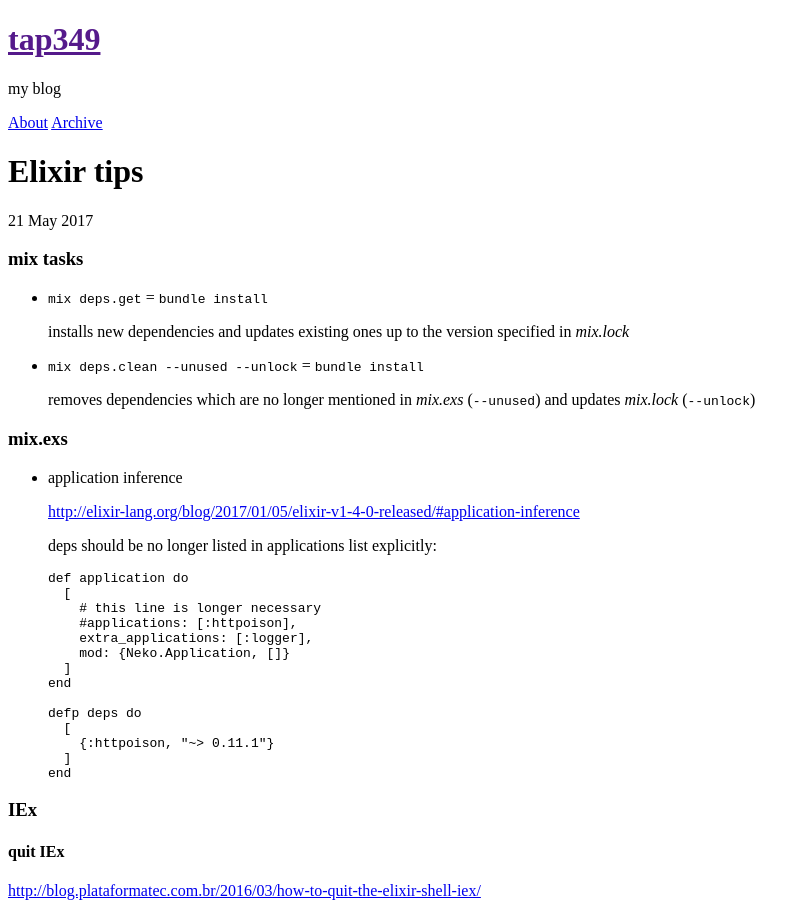
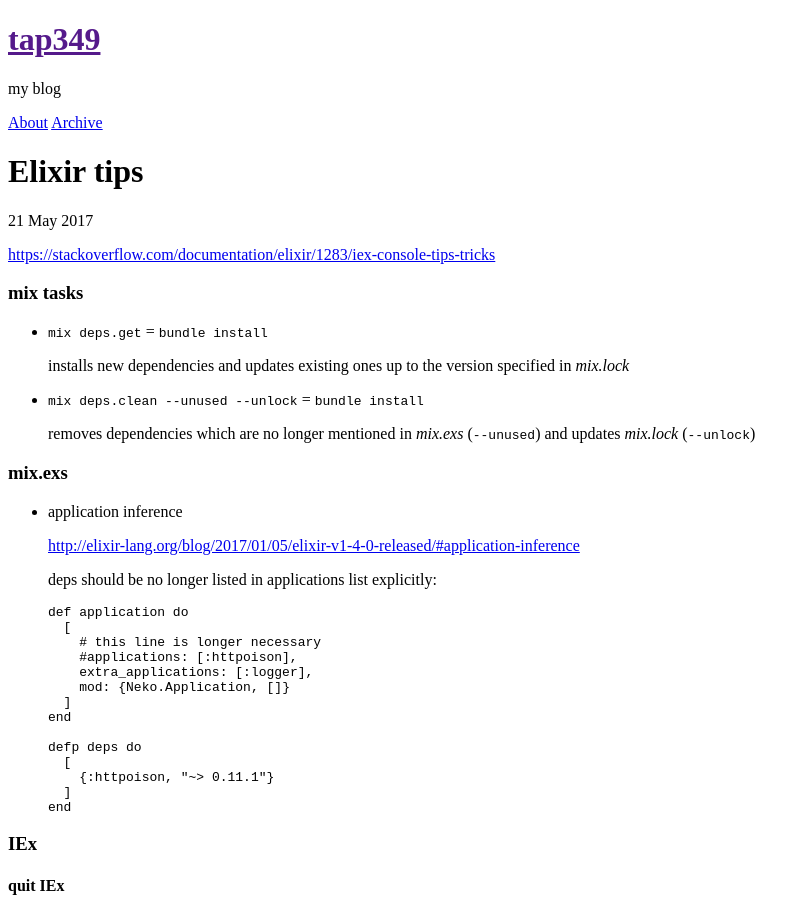
Before and after one commit to tap349/tap349.github.io, a Jekyll site: the page built from _posts/2017-05-21-elixir-tips.md, in a window 1280 px wide and 900 px high. Shown: the whole window, without its empty margins (0-810 px from the left). Built offline with Jekyll 4.4.1, drawn with Linux system fonts in a browser that asks for light colours.

Commit message:
update 2017-05-23_20:52:10

```diff
--- a/_posts/2017-05-21-elixir-tips.md
+++ b/_posts/2017-05-21-elixir-tips.md
@@ -7,6 +7,8 @@ categories: [elixir]
 ---
 
 <!-- more -->
+
+<https://stackoverflow.com/documentation/elixir/1283/iex-console-tips-tricks>
 
 ### mix tasks
 
```
